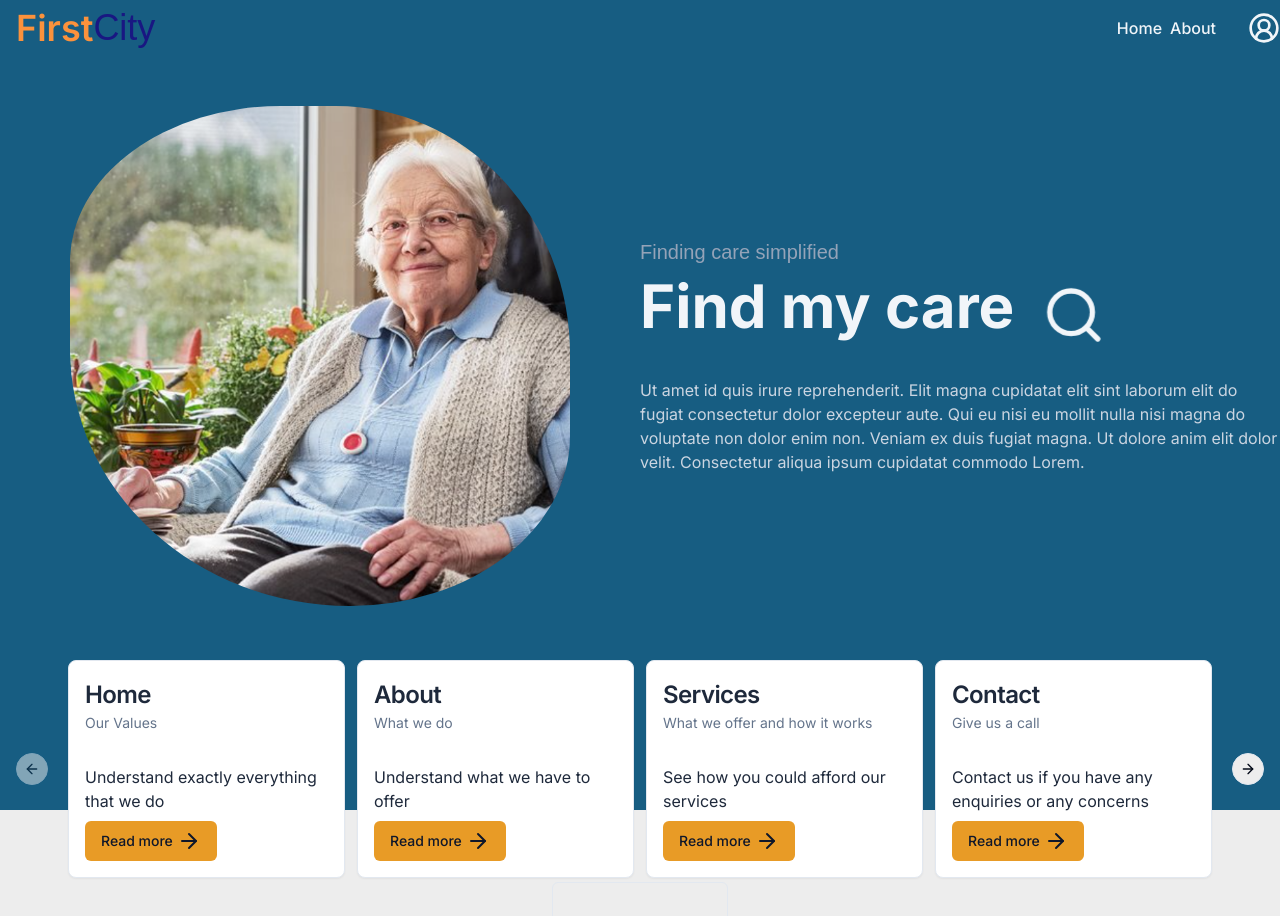
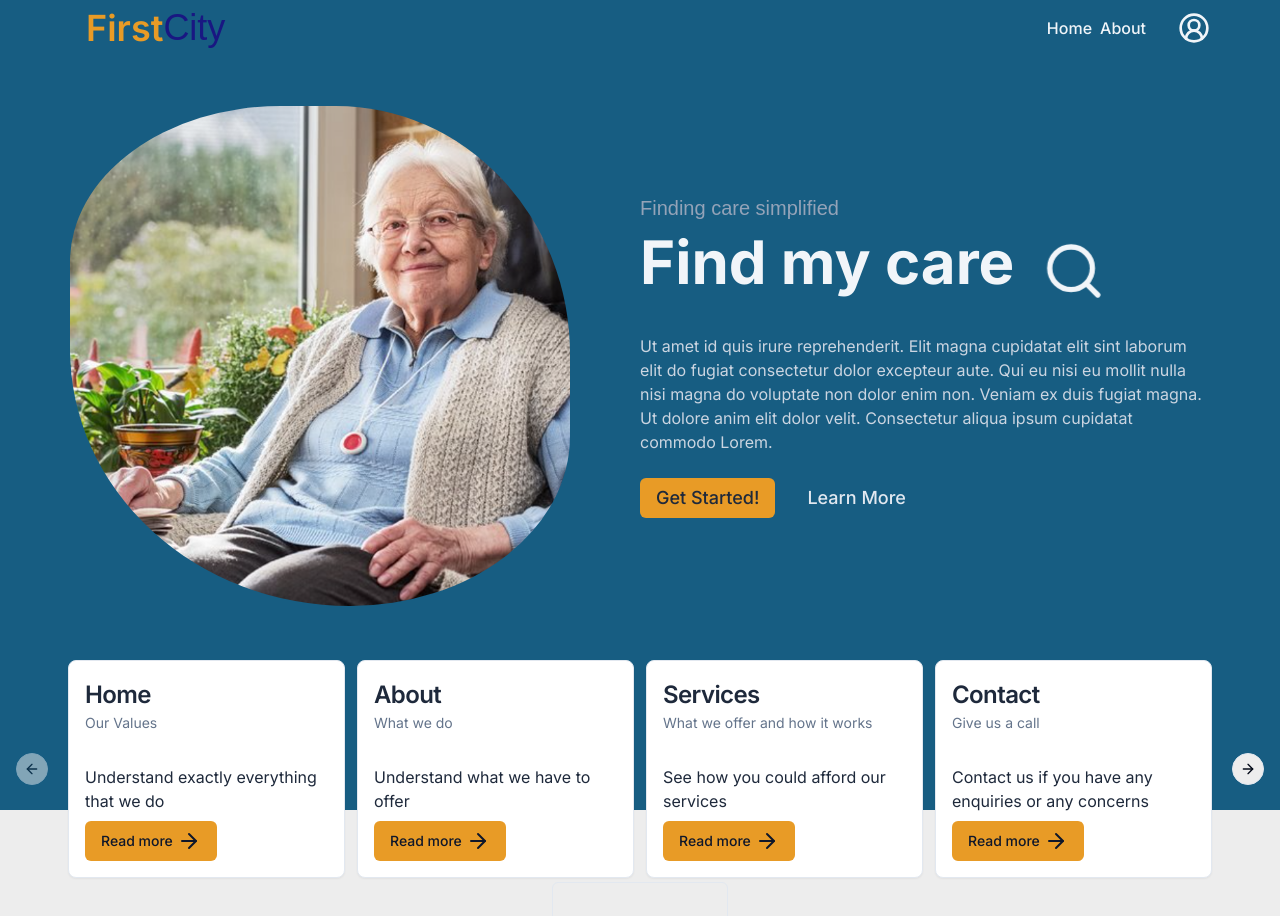
Before and after one commit to ewqwdd/firstcity, a Next.js app: page / in a window 1280 px wide. Shown: the top 916 px of the page. Built offline with nearby package versions, Linux system fonts and the light colour scheme; a web font is replaced by a local one.

Commit message:
margins heading

```diff
--- a/src/app/page.tsx
+++ b/src/app/page.tsx
@@ -17,7 +17,7 @@ export default function Home() {
         <div className={styles.blob}>
           <Image alt="Person sitting on the chair." src='/images/person_sitting.png' fill objectFit='cover'/>
         </div>
-        <VStack className="m-auto gap-6">
+        <VStack className="m-auto gap-6 max-w-[570px] ml-0">
           <Paragraph fontFamily="Salsa" className="text-slate-400 text-xl">
             Finding care simplified
           </Paragraph>
@@ -32,6 +32,14 @@ export default function Home() {
           <Paragraph className="text-slate-300">
             Ut amet id quis irure reprehenderit. Elit magna cupidatat elit sint laborum elit do fugiat consectetur dolor excepteur aute. Qui eu nisi eu mollit nulla nisi magna do voluptate non dolor enim non. Veniam ex duis fugiat magna. Ut dolore anim elit dolor velit. Consectetur aliqua ipsum cupidatat commodo Lorem.
           </Paragraph>
+          <HStack className="gap-4 text-slate-200">
+            <Button variant={'secondary'} className="text-slate-800 font-medium text-lg">
+              Get Started!
+            </Button>
+            <Button variant={'ghost'} className="text-lg hover:bg-slate-100/10 hover:text-slate-50">
+              Learn More
+            </Button>
+          </HStack>
         </VStack>
       </HStack>
         <CardsCarousel />
--- a/src/shared/ui/Paragraph/index.tsx
+++ b/src/shared/ui/Paragraph/index.tsx
@@ -15,14 +15,14 @@ type Variants = 'default' | 'inverted' | 'white' | 'blue'
 
 const variants: Record<Variants, string> = {
     default: 'text-slate-800',
-    inverted: 'text-orange-400',
-    white: 'text-slate-200',
+    inverted: 'text-secondary',
+    white: 'text-slate-100',
     blue: 'text-FMC_blue'
 }
 
 const variantsLink: Record<Variants, string> = {
     default: 'text-slate-700 hover:text-slate-800',
-    inverted: 'text-orange-300 hover:text-orange-500',
+    inverted: 'text-secondary hover:text-orange-500',
     white: 'text-slate-100 hover:text-slate-300',
     blue: 'text-FMC_blue hover:text-FMC_blue/80'
 }
--- a/src/widgets/Nav/ui/Nav.tsx
+++ b/src/widgets/Nav/ui/Nav.tsx
@@ -7,7 +7,7 @@ import UserNavBar from "./UserNavBar";
 export default function Nav() {
     return (
         <HStack as='nav' className="bg-primary py-1 justify-center">
-            <HStack className="justify-end items-center w-full max-w-7xl gap-2">
+            <HStack className="justify-end items-center w-full max-w-7xl gap-2 px-[70px]">
                 <Button variant="transparent" className="py-6" asChild>
                     <Heading as='a' href=""  className="mr-auto *:text-4xl font-semibold">
                         <Paragraph as='span' variant="inverted">
```
